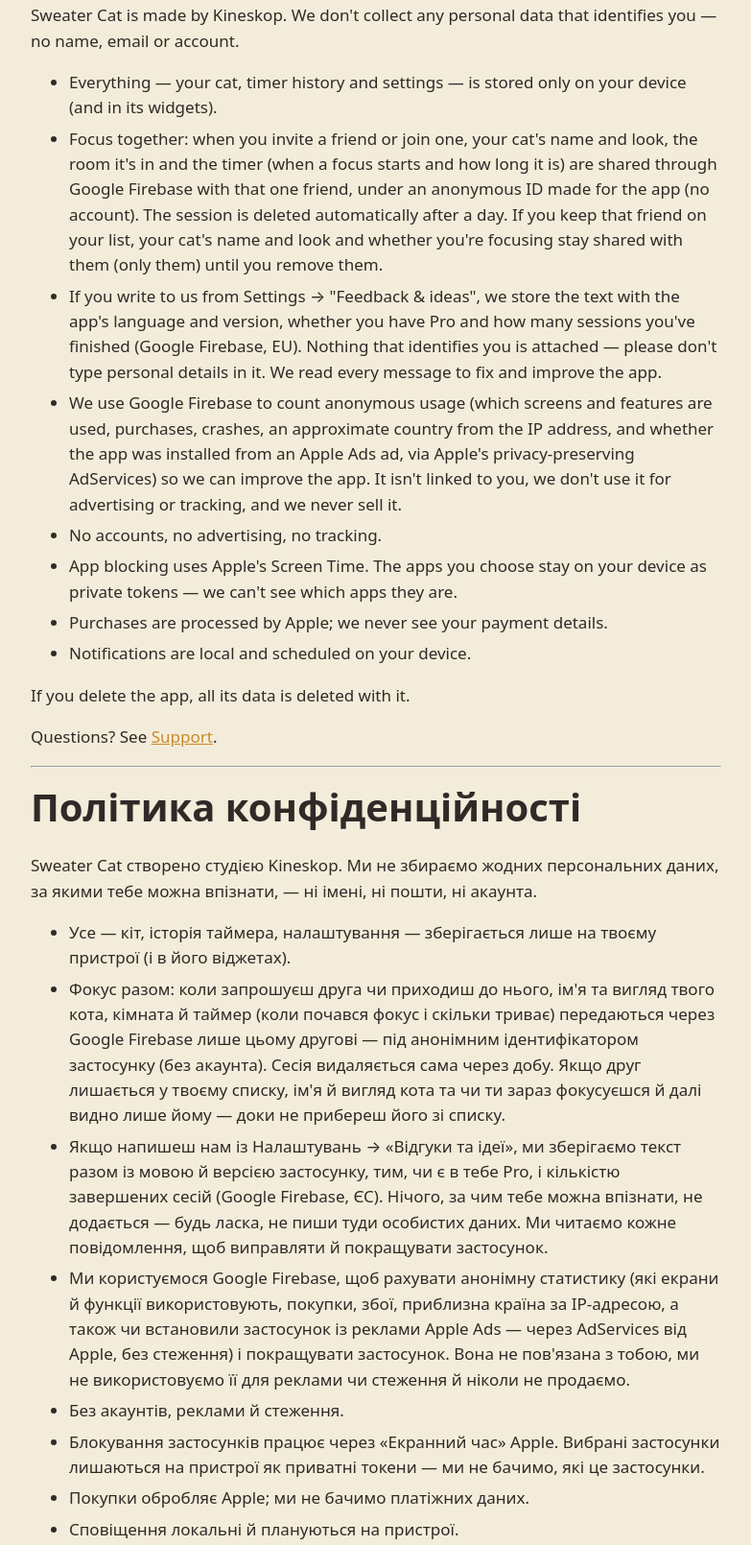
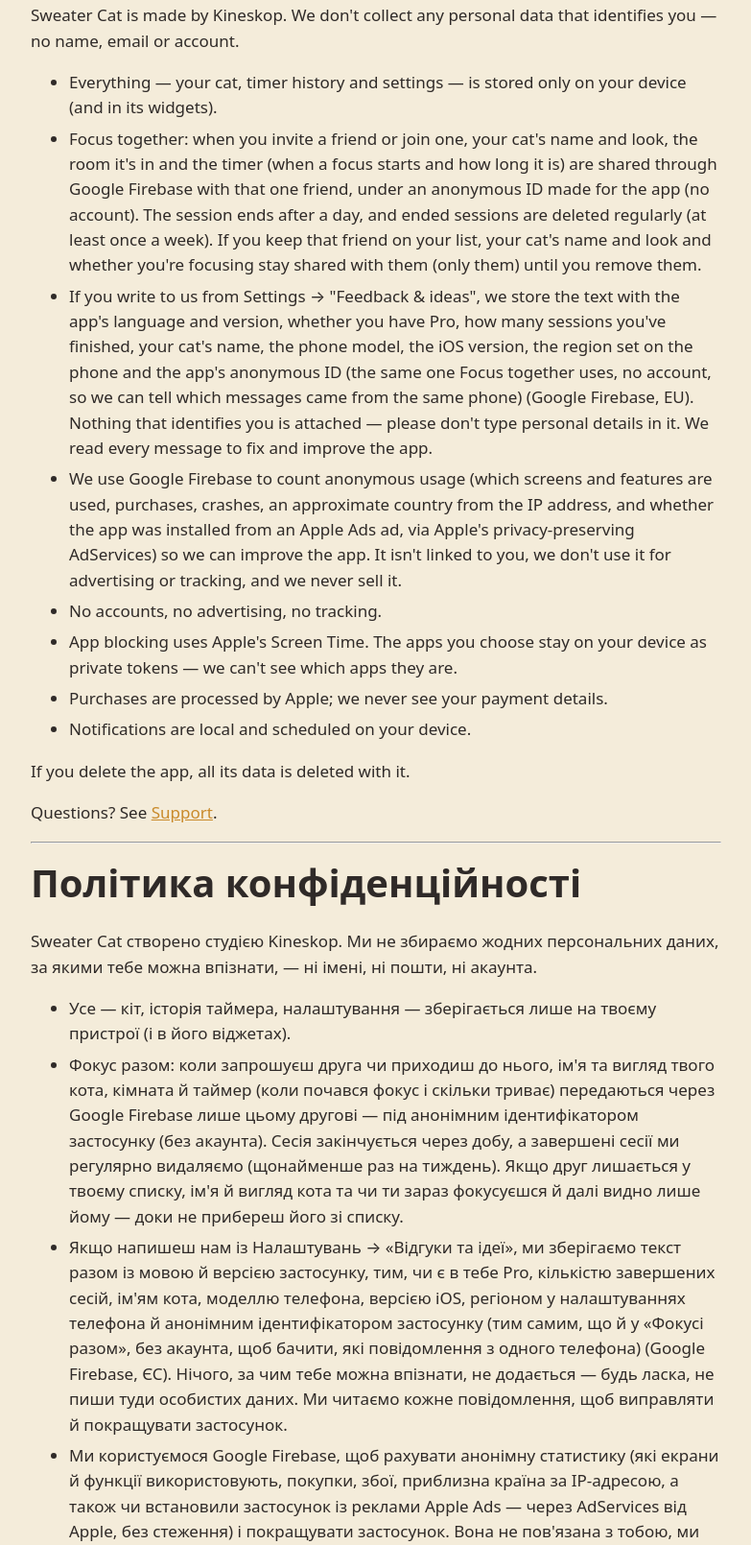
Before and after one commit to kineskop-app/kineskop-app.github.io, a plain HTML site: page sweatercat/privacy.html in a window 1280 px wide. Shown: the part 211-1821 px from the top of the page at 96% size, without its empty margins (68-851 px from the left). Drawn offline with Linux system fonts and the light colour scheme.

Commit message:
Sweater Cat privacy: feedback carries the cat's name, phone model, iOS, region and the anonymous app ID; together sessions deleted regularly (at least weekly)

```diff
--- a/sweatercat/privacy.html
+++ b/sweatercat/privacy.html
@@ -16,8 +16,8 @@
     <p>Sweater Cat is made by Kineskop. We don't collect any personal data that identifies you — no name, email or account.</p>
     <ul>
       <li>Everything — your cat, timer history and settings — is stored only on your device (and in its widgets).</li>
-      <li>Focus together: when you invite a friend or join one, your cat's name and look, the room it's in and the timer (when a focus starts and how long it is) are shared through Google Firebase with that one friend, under an anonymous ID made for the app (no account). The session is deleted automatically after a day. If you keep that friend on your list, your cat's name and look and whether you're focusing stay shared with them (only them) until you remove them.</li>
-      <li>If you write to us from Settings → "Feedback &amp; ideas", we store the text with the app's language and version, whether you have Pro and how many sessions you've finished (Google Firebase, EU). Nothing that identifies you is attached — please don't type personal details in it. We read every message to fix and improve the app.</li>
+      <li>Focus together: when you invite a friend or join one, your cat's name and look, the room it's in and the timer (when a focus starts and how long it is) are shared through Google Firebase with that one friend, under an anonymous ID made for the app (no account). The session ends after a day, and ended sessions are deleted regularly (at least once a week). If you keep that friend on your list, your cat's name and look and whether you're focusing stay shared with them (only them) until you remove them.</li>
+      <li>If you write to us from Settings → "Feedback &amp; ideas", we store the text with the app's language and version, whether you have Pro, how many sessions you've finished, your cat's name, the phone model, the iOS version, the region set on the phone and the app's anonymous ID (the same one Focus together uses, no account, so we can tell which messages came from the same phone) (Google Firebase, EU). Nothing that identifies you is attached — please don't type personal details in it. We read every message to fix and improve the app.</li>
       <li>We use Google Firebase to count anonymous usage (which screens and features are used, purchases, crashes, an approximate country from the IP address, and whether the app was installed from an Apple Ads ad, via Apple's privacy-preserving AdServices) so we can improve the app. It isn't linked to you, we don't use it for advertising or tracking, and we never sell it.</li>
 <li>No accounts, no advertising, no tracking.</li>
       <li>App blocking uses Apple's Screen Time. The apps you choose stay on your device as private tokens — we can't see which apps they are.</li>
@@ -31,8 +31,8 @@
     <p>Sweater Cat створено студією Kineskop. Ми не збираємо жодних персональних даних, за якими тебе можна впізнати, — ні імені, ні пошти, ні акаунта.</p>
     <ul>
       <li>Усе — кіт, історія таймера, налаштування — зберігається лише на твоєму пристрої (і в його віджетах).</li>
-      <li>Фокус разом: коли запрошуєш друга чи приходиш до нього, ім'я та вигляд твого кота, кімната й таймер (коли почався фокус і скільки триває) передаються через Google Firebase лише цьому другові — під анонімним ідентифікатором застосунку (без акаунта). Сесія видаляється сама через добу. Якщо друг лишається у твоєму списку, ім'я й вигляд кота та чи ти зараз фокусуєшся й далі видно лише йому — доки не прибереш його зі списку.</li>
-      <li>Якщо напишеш нам із Налаштувань → «Відгуки та ідеї», ми зберігаємо текст разом із мовою й версією застосунку, тим, чи є в тебе Pro, і кількістю завершених сесій (Google Firebase, ЄС). Нічого, за чим тебе можна впізнати, не додається — будь ласка, не пиши туди особистих даних. Ми читаємо кожне повідомлення, щоб виправляти й покращувати застосунок.</li>
+      <li>Фокус разом: коли запрошуєш друга чи приходиш до нього, ім'я та вигляд твого кота, кімната й таймер (коли почався фокус і скільки триває) передаються через Google Firebase лише цьому другові — під анонімним ідентифікатором застосунку (без акаунта). Сесія закінчується через добу, а завершені сесії ми регулярно видаляємо (щонайменше раз на тиждень). Якщо друг лишається у твоєму списку, ім'я й вигляд кота та чи ти зараз фокусуєшся й далі видно лише йому — доки не прибереш його зі списку.</li>
+      <li>Якщо напишеш нам із Налаштувань → «Відгуки та ідеї», ми зберігаємо текст разом із мовою й версією застосунку, тим, чи є в тебе Pro, кількістю завершених сесій, ім'ям кота, моделлю телефона, версією iOS, регіоном у налаштуваннях телефона й анонімним ідентифікатором застосунку (тим самим, що й у «Фокусі разом», без акаунта, щоб бачити, які повідомлення з одного телефона) (Google Firebase, ЄС). Нічого, за чим тебе можна впізнати, не додається — будь ласка, не пиши туди особистих даних. Ми читаємо кожне повідомлення, щоб виправляти й покращувати застосунок.</li>
       <li>Ми користуємося Google Firebase, щоб рахувати анонімну статистику (які екрани й функції використовують, покупки, збої, приблизна країна за IP-адресою, а також чи встановили застосунок із реклами Apple Ads — через AdServices від Apple, без стеження) і покращувати застосунок. Вона не пов'язана з тобою, ми не використовуємо її для реклами чи стеження й ніколи не продаємо.</li>
 <li>Без акаунтів, реклами й стеження.</li>
       <li>Блокування застосунків працює через «Екранний час» Apple. Вибрані застосунки лишаються на пристрої як приватні токени — ми не бачимо, які це застосунки.</li>
```
